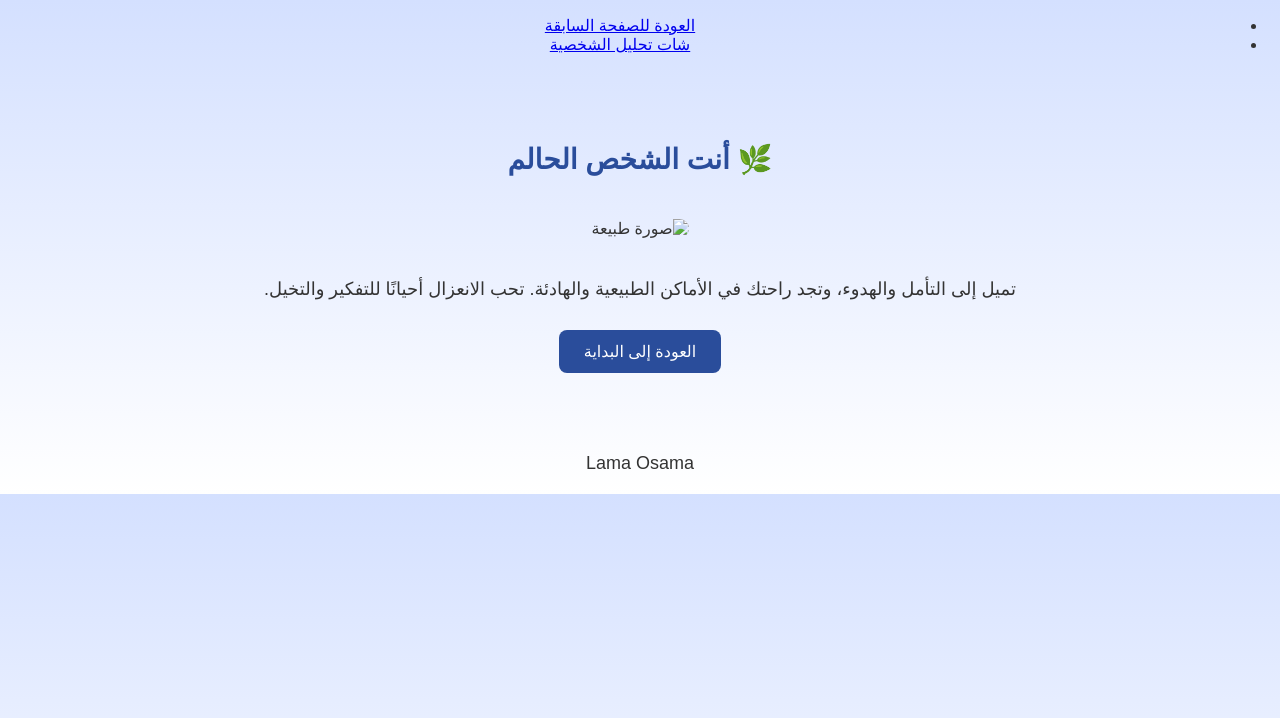
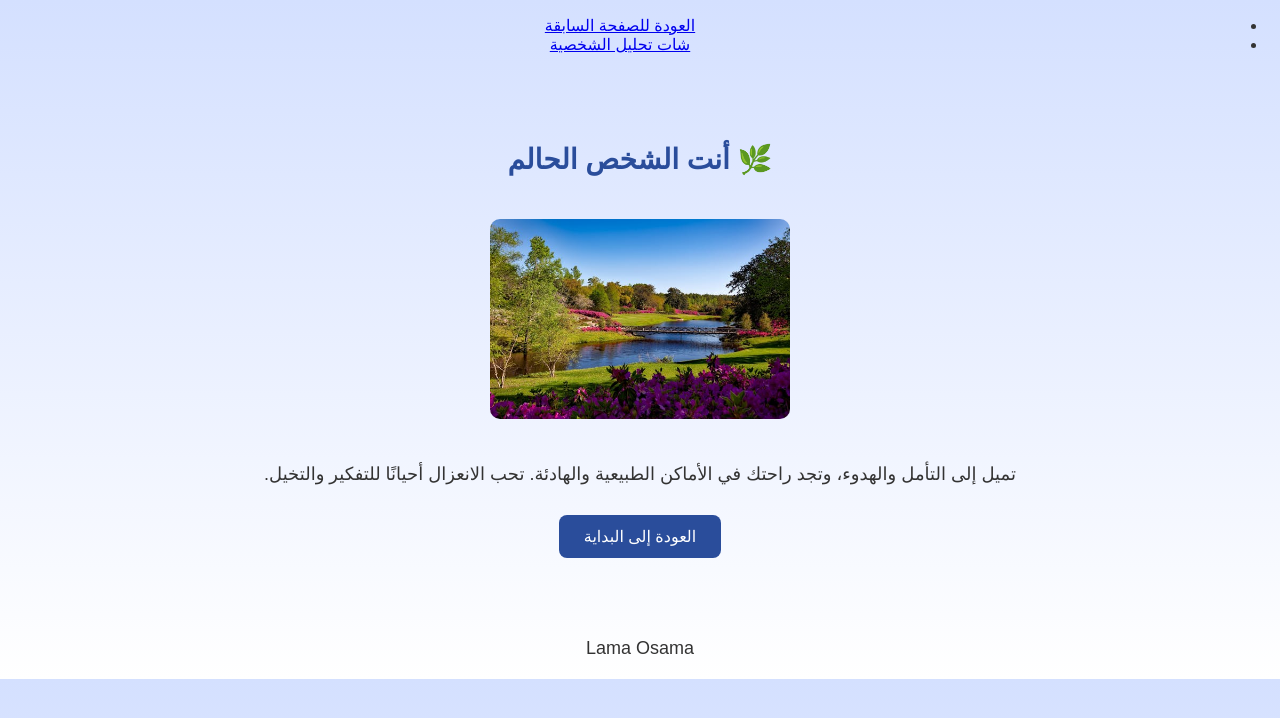
Before and after one commit to LamaOsama21/Personality-proj, a plain HTML site: page result1.html in a window 1280 px wide. Drawn offline with Linux system fonts and the light colour scheme.

Commit message:
Update result1.html

```diff
--- a/result1.html
+++ b/result1.html
@@ -18,7 +18,7 @@
   <main>
     <section class="container">
       <h2>🌿 أنت الشخص الحالم</h2>
-      <img src="images /nature.jpg" alt="صورة طبيعة" class="result-image">
+      <img src="nature.jpg" alt="صورة طبيعة" class="result-image">
       <p>تميل إلى التأمل والهدوء، وتجد راحتك في الأماكن الطبيعية والهادئة. تحب الانعزال أحيانًا للتفكير والتخيل.</p>
       <a href="index.html" class="btn">العودة إلى البداية</a>
     </section>
```
